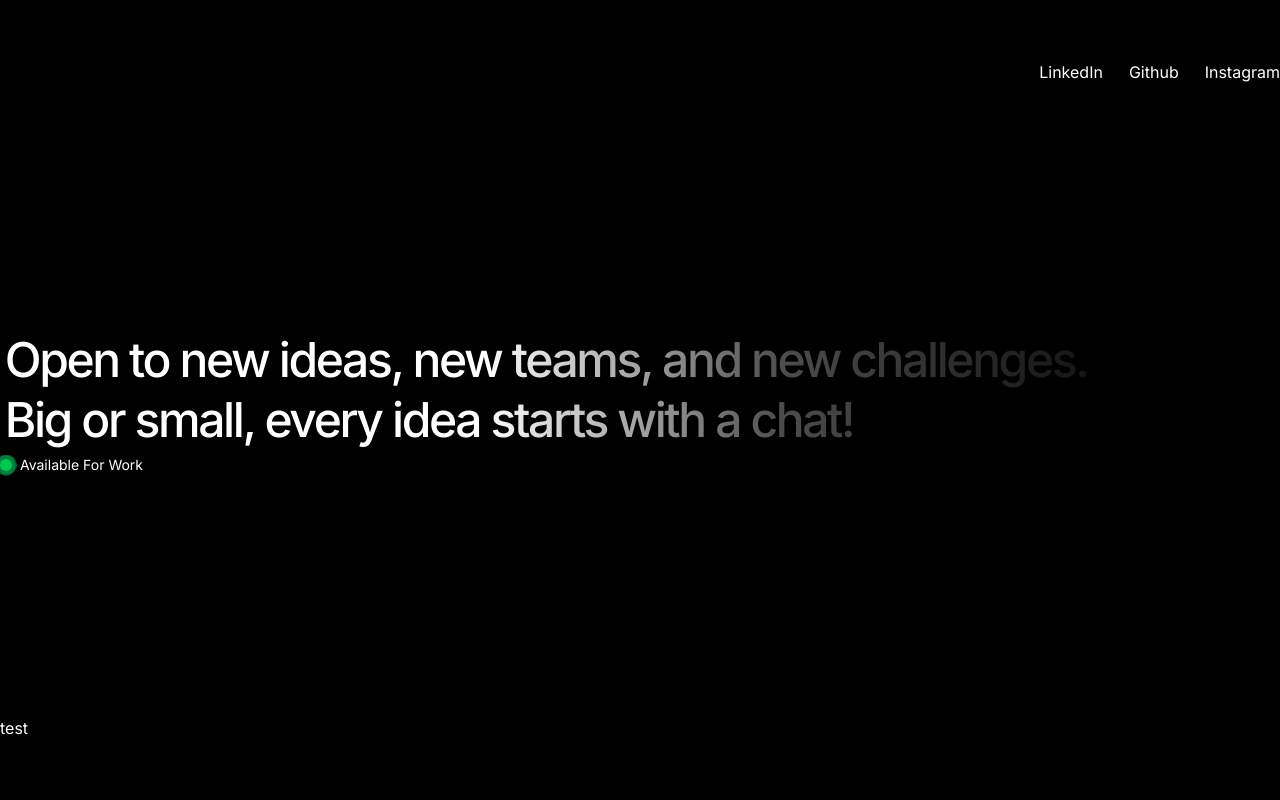
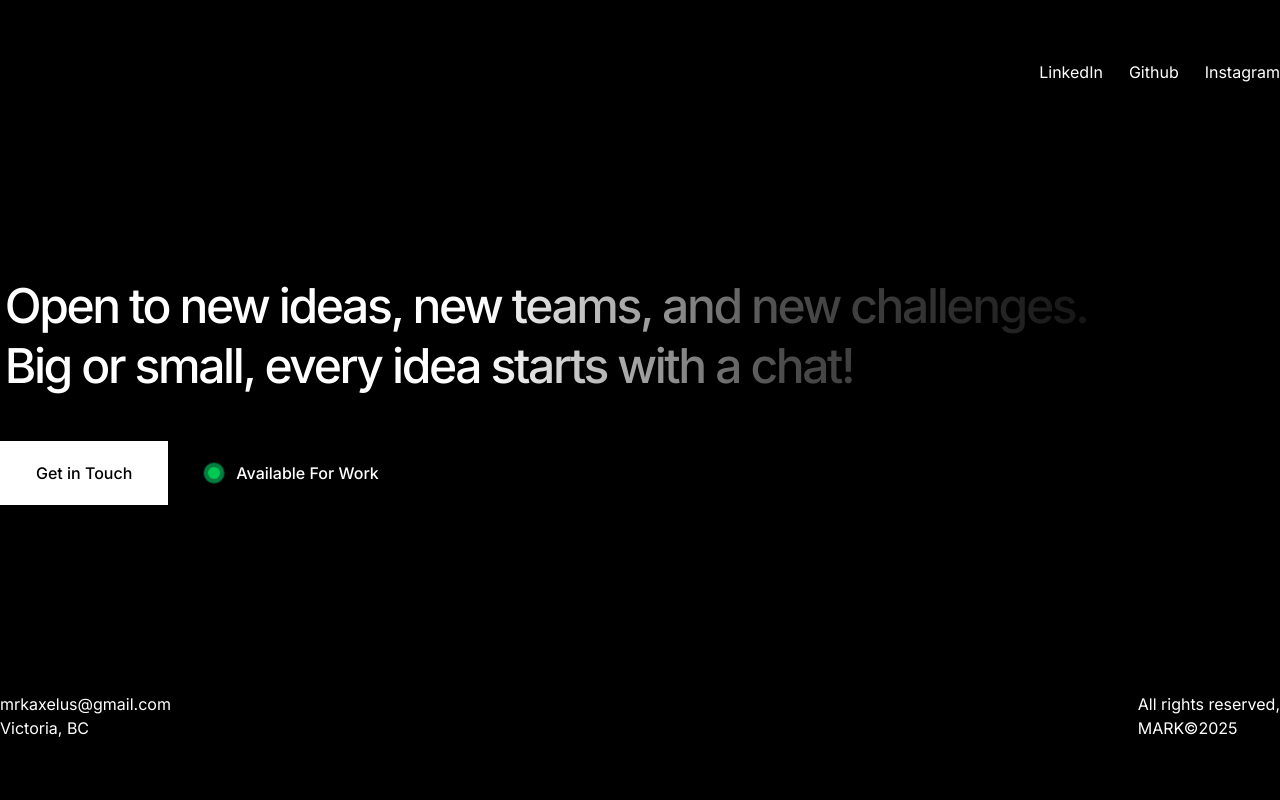
Before and after one commit to markaxelus/portfolio, a Next.js app: page / in a window 1280 px wide. Shown: the top 800 px of the page. Built offline with nearby package versions, Linux system fonts and the light colour scheme.

Commit message:
footer section

```diff
--- a/src/components/Footer/index.tsx
+++ b/src/components/Footer/index.tsx
@@ -31,7 +31,7 @@ const index = () => {
           <Link href="https://www.instagram.com/mrkaxelus/">Instagram</Link>
         </div>
         {/* Middle container */}
-        <div className="">
+        <div className="flex flex-col gap-[40px]">
           <p className="
               text-[48px] tracking-[-2.4px] px-[2.4px] py-[2.4px] mx-[2.4px] my-[2.4px]
               leading-tight font-[500]
@@ -42,19 +42,36 @@ const index = () => {
             Open to new ideas, new teams, and new challenges. <br />
             Big or small, every idea starts with a chat!
           </p>
-          <div className="relative flex items-center gap-2">
-            <span className="relative flex h-3 w-3">
-              <span className="animate-custom-ping absolute inline-flex h-full w-full rounded-full bg-green-400 opacity-75 scale-[2]"></span>
-              <span className="relative inline-flex rounded-full h-3 w-3 bg-green-500"></span>
-            </span>
-            <span className="text-white text-sm">Available For Work</span>
+          <div className="relative flex items-center gap-10">
+            <div className="bg-white text-black py-[20px] px-[36px]">
+              <Link href="/contact" className='font-[500] '>
+                Get in Touch
+              </Link>
+            </div>
+
+            <div className="flex items-center gap-4">
+              <span className="relative flex h-3 w-3 ">
+                <span className="animate-custom-ping absolute inline-flex h-full w-full rounded-full bg-green-400 opacity-75 scale-[2]"></span>
+                <span className="relative inline-flex rounded-full h-3 w-3 bg-green-500"></span>
+              </span>
+              <span className="text-white text-[16px] font-[500]">Available For Work</span>
+            </div>
           </div>
 
         </div>
 
         {/* Bottom Container */}
-        <div className="">
-          test
+        <div className="flex justify-between ">
+          {/* Left Container: Email, Location */}
+          <div className="flex flex-col ">
+            <span className="font-[400]">mrkaxelus@gmail.com</span>
+            <span className="font-[400]">Victoria, BC</span>
+          </div>
+
+          {/* Right Container: Rights */}
+          <div className="flex flex-col ">
+            <span className="">All rights reserved, <br/> MARK©2025</span>
+          </div>
         </div>
       </div>
     </motion.footer>
```
